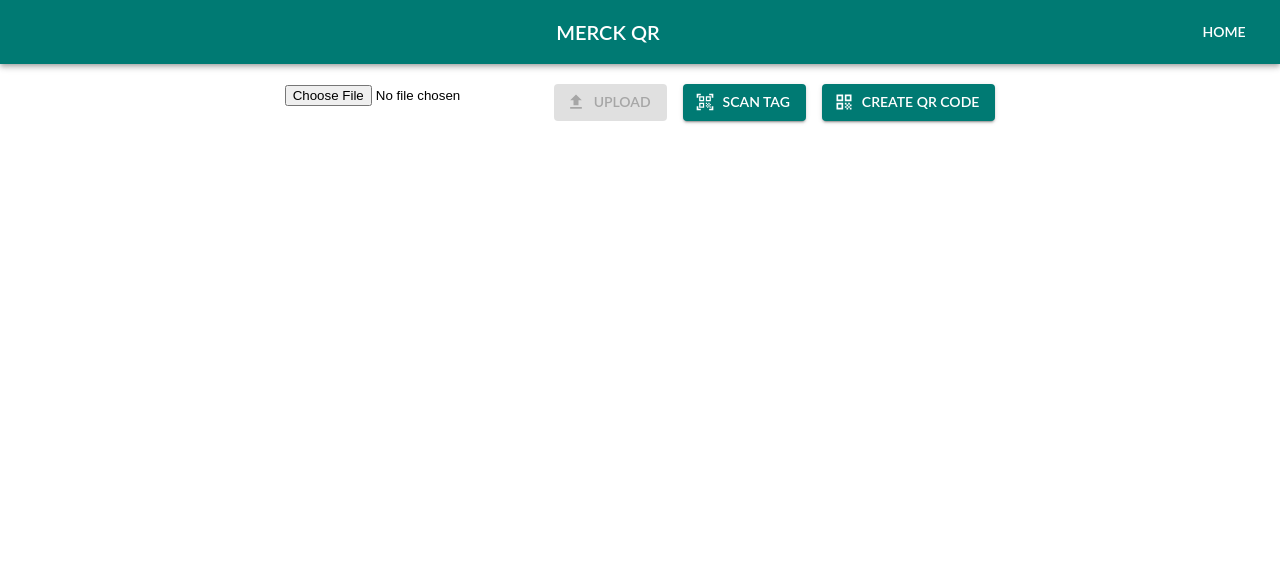
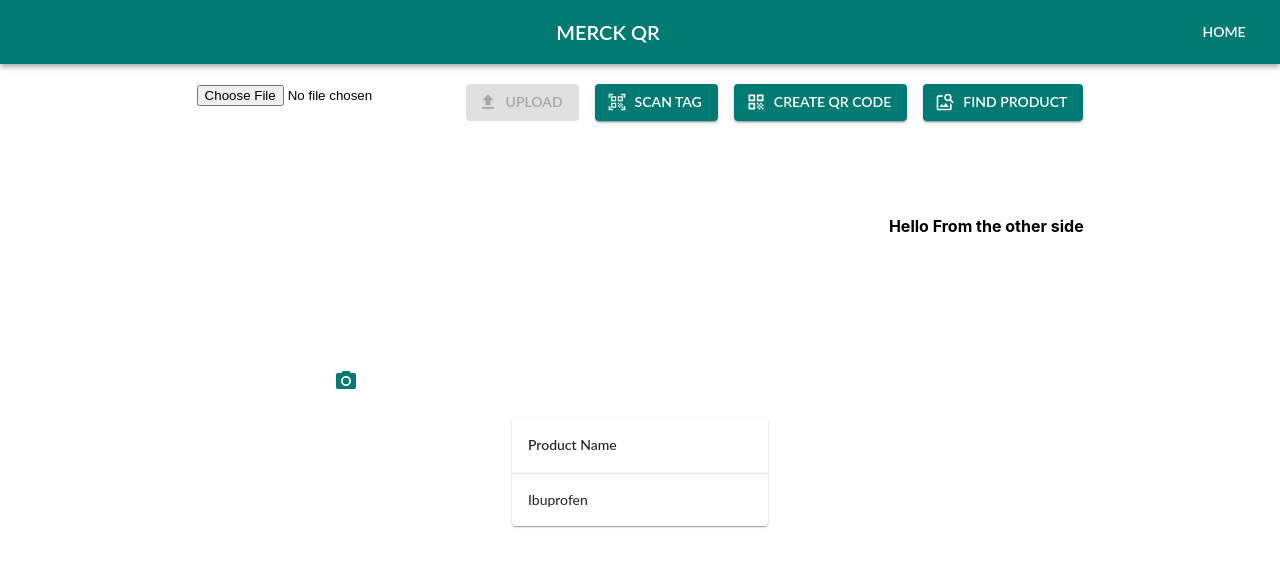
Before and after one commit to KennethWrong/Merck-label-dashboard, a React (Create React App) app in the folder frontend/: page /findProduct in a window 1280 px wide. Shown: the top 566 px of the page. Built offline with nearby package versions, Linux system fonts and the light colour scheme; no server answers.

Commit message:
add label capture
Function takes a photo of the label and sends it to backend for information retrieval

```diff
--- a/frontend/src/App.js
+++ b/frontend/src/App.js
@@ -4,6 +4,7 @@
 import QRScanner from "./components/QRScanner";
 import Home from "./components/Home";
 import CreateQRcode from "./routes/CreateQRcode";
+import { FindProduct } from "./components/FindProduct";
 
 function App() {
   return (
@@ -12,7 +13,8 @@
       <Routes>
         <Route path="/" element={<Home />} />
         <Route path="/QRScanner" element={<QRScanner />} />
-        <Route path='/create/qr_code' element={<CreateQRcode/>} />
+        <Route path="/create/qr_code" element={<CreateQRcode />} />
+        <Route path="/findProduct" element={<FindProduct />} />
       </Routes>
     </>
   );
--- a/frontend/src/components/ButtonContainer.js
+++ b/frontend/src/components/ButtonContainer.js
@@ -7,6 +7,7 @@
 import { Alert } from "@mui/material";
 import Box from "@material-ui/core/Box";
 import QrCodeIcon from "@mui/icons-material/QrCode";
+import ImageSearchIcon from "@mui/icons-material/ImageSearch";
 
 function ButtonContainer() {
   const [file, setFile] = useState(null);
@@ -63,17 +64,15 @@
           <input type="file" onChange={(e) => handleFileChange(e)} />
         </div>
 
-        {
         <Button
           disabled={file ? false : true}
           variant="contained"
           startIcon={<UploadIcon />}
           onClick={(e) => handleFileSubmit(e)}
-            type="button"
         >
           Upload
         </Button>
-        }
+
         <Button
           href="/QRScanner"
           variant="contained"
@@ -88,6 +87,13 @@
         >
           Create QR Code
         </Button>
+        <Button
+          href="/findProduct"
+          variant="contained"
+          startIcon={<ImageSearchIcon />}
+        >
+          Find Product
+        </Button>
       </Stack>
     </>
   );
--- /dev/null
+++ b/frontend/src/components/FindProduct.js
@@ -0,0 +1,88 @@
+import {
+  Stack,
+  Paper,
+  TableContainer,
+  Table,
+  TableHead,
+  TableRow,
+  TableCell,
+  TableBody,
+  IconButton,
+} from "@mui/material";
+import Webcam from "react-webcam";
+import PhotoCameraIcon from "@mui/icons-material/PhotoCamera";
+import { useCallback, useRef, useState } from "react";
+import axios from "axios";
+
+export const FindProduct = () => {
+  const camRef = useRef(null);
+  const [image, setImage] = useState(null);
+  const capture = useCallback(() => {
+    if (camRef) {
+      const imgSrc = camRef.current.getScreenshot();
+      setImage(imgSrc);
+    }
+  }, [camRef]);
+
+  const handleFileSubmit = async (e) => {
+    e.preventDefault();
+    const formData = new FormData();
+    formData.append("img", image);
+    try {
+      const res = await axios.post("http://localhost:5000/csv", formData);
+      console.log(res.data);
+    } catch {
+      console.log("error in submission");
+    }
+  };
+
+  return (
+    <Stack
+      justifyContent={"center"}
+      alignItems={"center"}
+      height={"60vh"}
+      spacing={2}
+    >
+      <Stack direction={"row"} justifyContent={"space-around"} width={"100vw"}>
+        <Stack alignItems="center" spacing={2}>
+          <Webcam
+            audio={false}
+            screenshotFormat="image/jpeg"
+            videoConstraints={{ width: { max: 500 }, aspectRatio: 2 }}
+            ref={camRef}
+          />
+          <IconButton
+            color="primary"
+            onClick={(e) => {
+              e.preventDefault();
+              capture();
+              handleFileSubmit(e);
+            }}
+          >
+            <PhotoCameraIcon />
+          </IconButton>
+        </Stack>
+        <h4>Hello From the other side</h4>
+      </Stack>
+      <TableContainer sx={{ width: "20vw" }} component={Paper}>
+        <Table aria-label="simple table">
+          <TableHead>
+            <TableRow>
+              <TableCell>Product Name</TableCell>
+            </TableRow>
+          </TableHead>
+          <TableBody>
+            <TableRow
+              key={1}
+              sx={{ "&:last-child td, &:last-child th": { border: 0 } }}
+            >
+              <TableCell component="th" scope="row">
+                Ibuprofen
+              </TableCell>
+            </TableRow>
+          </TableBody>
+        </Table>
+      </TableContainer>
+    </Stack>
+  );
+};
--- a/frontend/src/routes/CreateQRcode.js
+++ b/frontend/src/routes/CreateQRcode.js
@@ -1,63 +1,91 @@
-import react, { useState } from 'react';
-import { TextField } from '@mui/material';
+import { useState } from "react";
+import { TextField } from "@mui/material";
 import { Button } from "@mui/material";
-import axios from 'axios';
+import axios from "axios";
 
-function CreateQRcode(){
-    const [sampleID, setSampleID] = useState('')
-    const [BatchID, setBatchID] = useState('')
-    const [PC, setPC] = useState('')
-    const [qr, setQR] = useState('')
+function CreateQRcode() {
+  const [sampleID, setSampleID] = useState("");
+  const [BatchID, setBatchID] = useState("");
+  const [PC, setPC] = useState("");
+  const [qr, setQR] = useState("");
 
   const handleChangeSample = (e) => {
-        setSampleID(e.target.value)
-    }
+    setSampleID(e.target.value);
+  };
 
   const handleChangePC = (e) => {
-        setPC(e.target.value)
-    }
+    setPC(e.target.value);
+  };
 
   const handleChangeBatch = (e) => {
-        setBatchID(e.target.value)
+    setBatchID(e.target.value);
+  };
+
+  const sendQRCode = async () => {
+    try {
+      let obj = {
+        sample_id: sampleID,
+        batch_id: BatchID,
+        protein_concentration: PC,
+      };
+      let res = await axios.post("http://localhost:5000/create/qr_code", obj);
+      setQR(res.data);
+      setSampleID("");
+      setBatchID("");
+      setPC("");
+    } catch (e) {
+      console.log(e);
     }
+  };
 
-    const sendQRCode = async() =>{
-        try{
-            let obj = {
-                sample_id : sampleID,
-                batch_id : BatchID,
-                protein_concentration : PC
-            }
-            let res = await axios.post('http://localhost:5000/create/qr_code', obj)
-            setQR(res.data)
-            setSampleID('')
-            setBatchID('')
-            setPC('')
-
-        }catch(e){
-            console.log(e)
-        }
-    }
-
-    return(
+  return (
     <div>
-            <TextField fullWidth label="Sample ID" value={sampleID} onChange={handleChangeSample}
-            id="fullWidth" variant="filled" margin="dense" />
-            <TextField fullWidth label="Batch ID" value={BatchID} onChange={handleChangeBatch}
-            id="fullWidth" variant="filled" margin="dense"/>
-            <TextField fullWidth label="Protein Concentration" value={PC} onChange={handleChangePC}
-            id="fullWidth" variant="filled" margin="dense"/>
-            <Button variant="contained" color="success" size='large' onClick={sendQRCode}>
+      <TextField
+        fullWidth
+        label="Sample ID"
+        value={sampleID}
+        onChange={handleChangeSample}
+        id="fullWidth"
+        variant="filled"
+        margin="dense"
+      />
+      <TextField
+        fullWidth
+        label="Batch ID"
+        value={BatchID}
+        onChange={handleChangeBatch}
+        id="fullWidth"
+        variant="filled"
+        margin="dense"
+      />
+      <TextField
+        fullWidth
+        label="Protein Concentration"
+        value={PC}
+        onChange={handleChangePC}
+        id="fullWidth"
+        variant="filled"
+        margin="dense"
+      />
+      <Button
+        variant="contained"
+        color="success"
+        size="large"
+        onClick={sendQRCode}
+      >
         Create
       </Button>
       <h1>{qr}</h1>
-            {qr?
+      {qr ? (
         <div>
           <h1>QR code has Key {qr}</h1>
-                <img src={`http://localhost:5000/assets/qr_code/${qr}`} />
-            </div>:''}
+          <img alt="Generated QR Code" src={`http://localhost:5000/assets/qr_code/${qr}`} />
         </div>
-    )
+      ) : (
+        ""
+      )}
+    </div>
+  );
 }
 
 export default CreateQRcode;
```
Also changed, not shown: frontend/src/components/Home.js (+6 -6 lines), frontend/src/components/QRScanner.js (+85 -74 lines), frontend/src/components/ScanTable.js (+11 -11 lines). Lines whose indentation alone changed are shown as unchanged.
